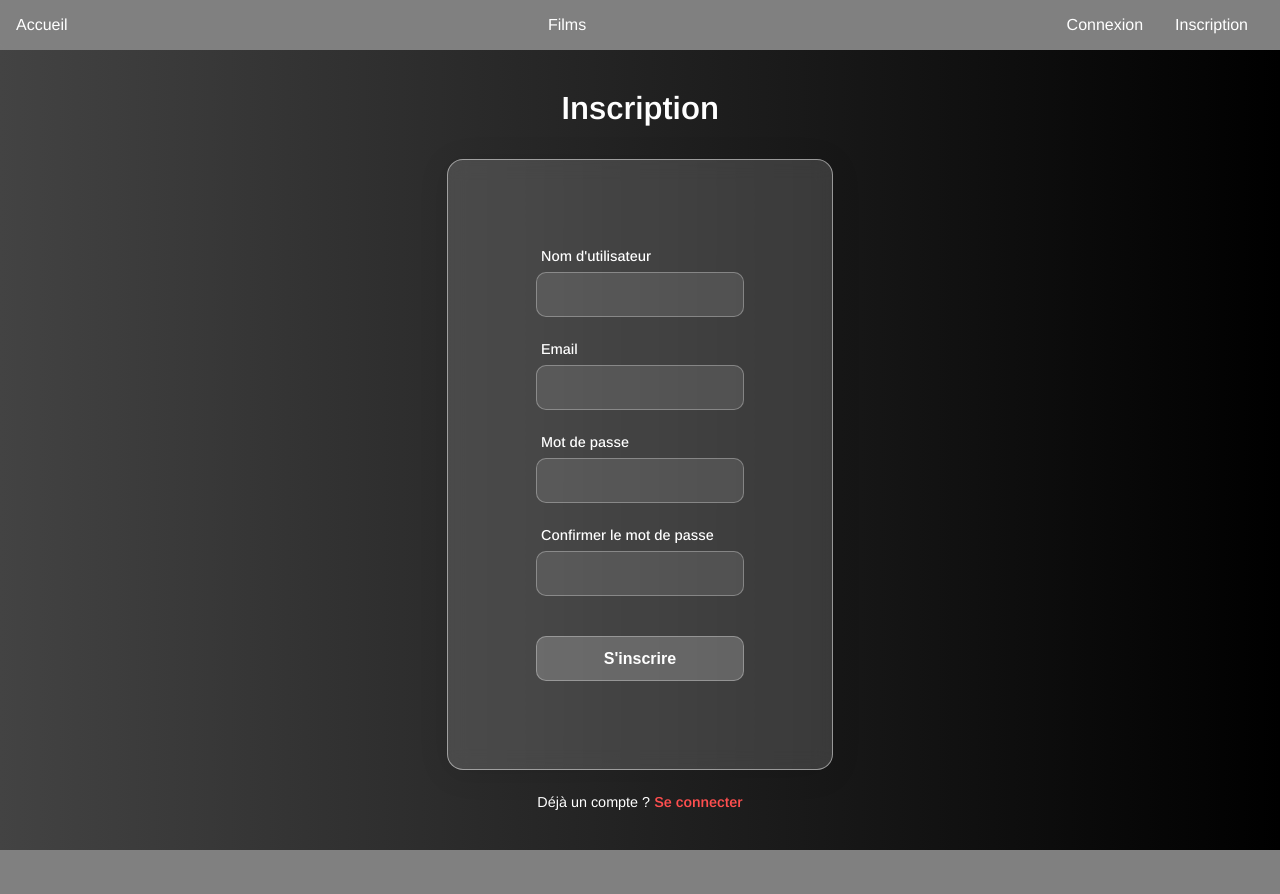
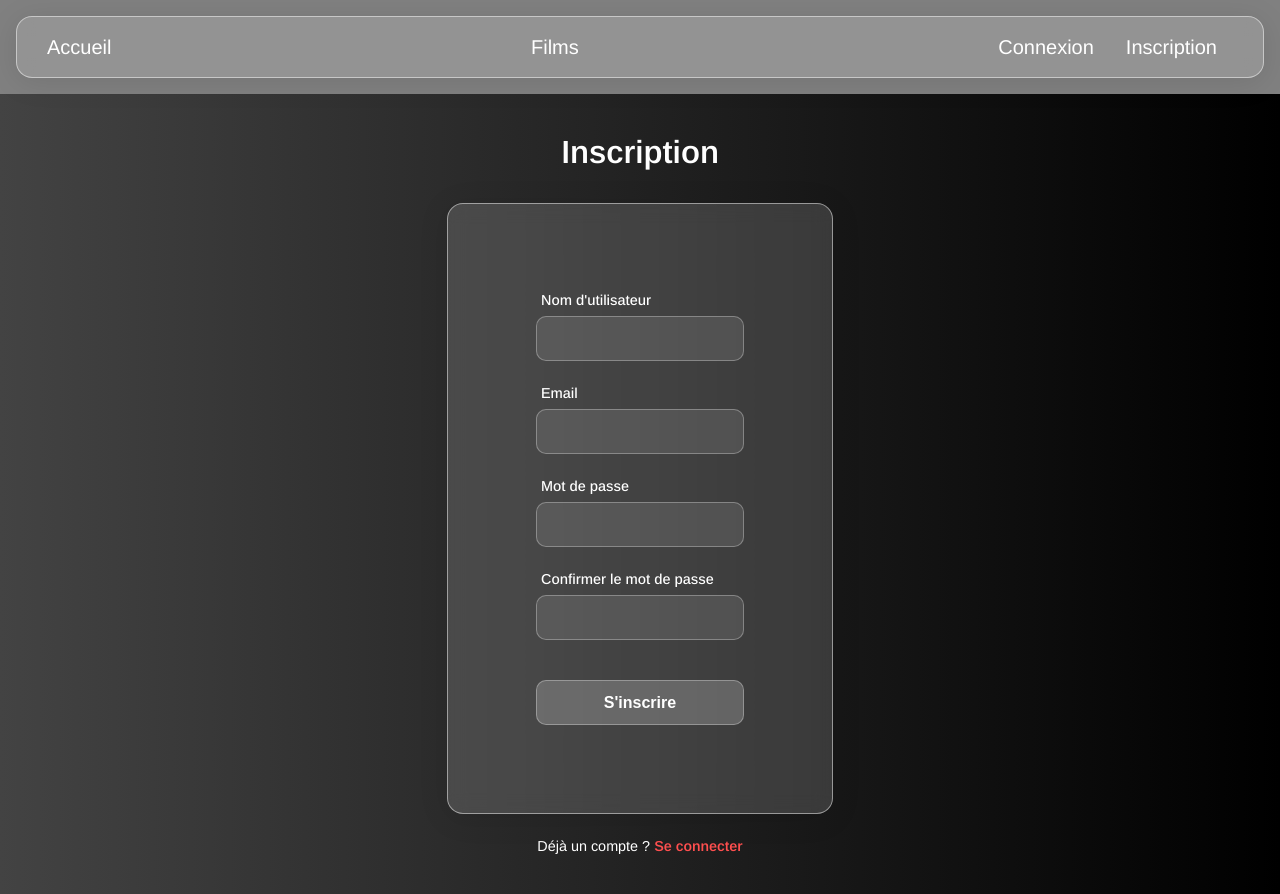
Before and after one commit to YoanMln/MoviesChecker-VueJS-Symfony, a Vue app in the folder Front-end/: page /register in a window 1280 px wide. Before the commit the page ends 850 px from the top, so only its background shows below. Built offline with nearby package versions, Linux system fonts and the light colour scheme.

Commit message:
Layout app

```diff
--- a/Front-end/src/App.vue
+++ b/Front-end/src/App.vue
@@ -48,18 +48,27 @@ onMounted(() => {
 
 <style scoped lang="scss">
 header {
-  background-color: grey;
   padding: 1rem;
   border-radius: 10px;
 
   nav {
     display: flex;
     justify-content: space-between;
+    align-items: center;
+    padding: 30px;
+    @include liquid_glass;
+
+    height: 50px;
 
     a {
       color: white;
+      font-size: 20px;
       text-decoration: none;
       margin-right: 1rem;
+      &:hover {
+        @include liquid_glass;
+        padding: 5px;
+      }
     }
 
     .nav-right {
```
